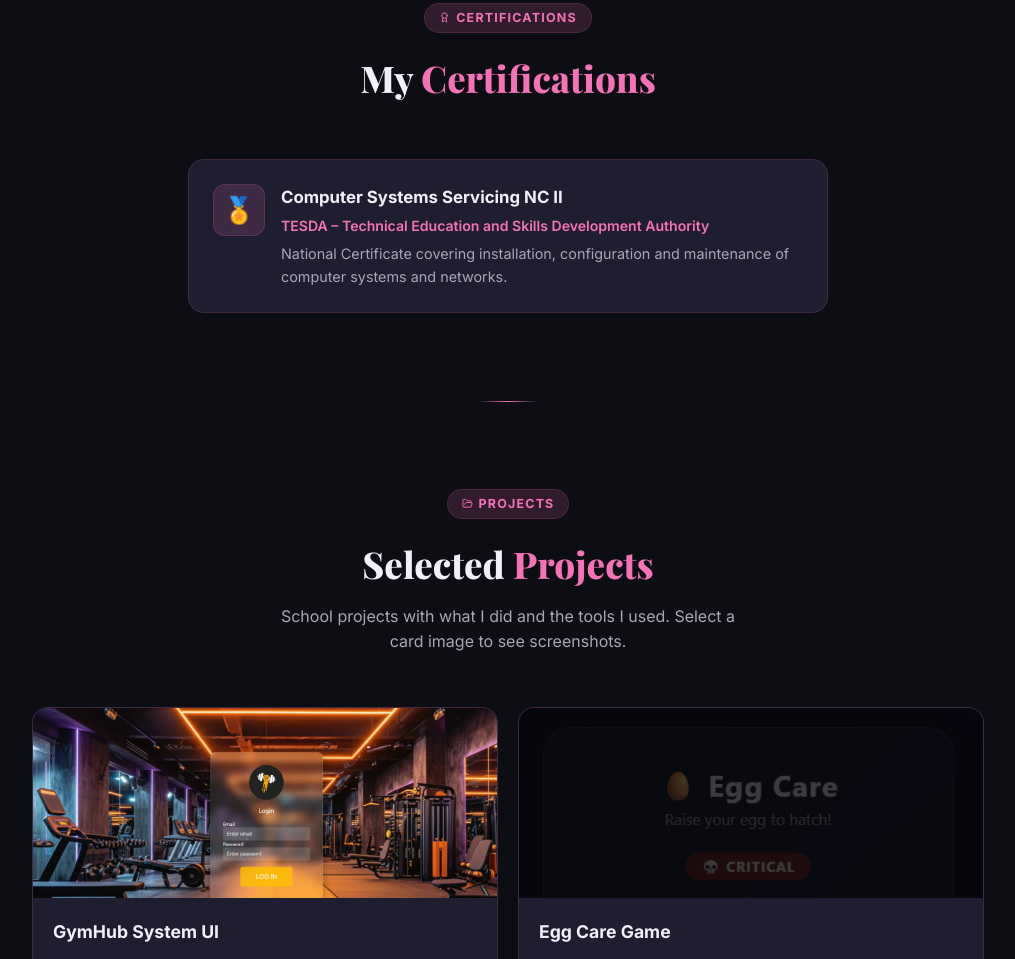
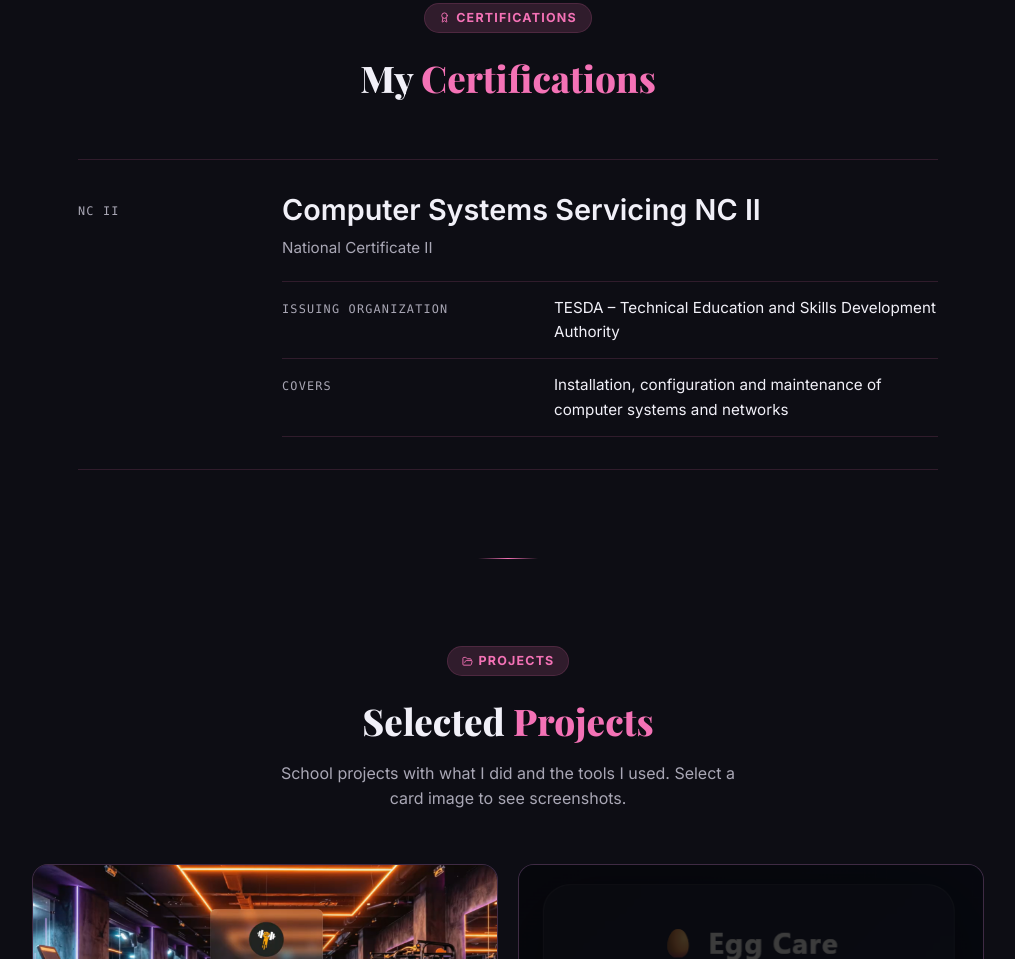
Before and after one commit to nicoleraz/PORTFOLIO, a plain HTML site: page index.html in a window 1280 px wide. Shown: the part 3990-4949 px from the top of the page, without its empty margins (132-1147 px from the left). Drawn offline with nearby package versions, Linux system fonts and the light colour scheme.

Commit message:
Update index.html

```diff
--- a/index.html
+++ b/index.html
@@ -179,12 +179,15 @@
     .chip { padding: 6px 14px; border-radius: 99px; background: var(--pink-glow); border: 1px solid var(--border); color: var(--text); font-size: .88rem; font-weight: 500; }
 
     /* CERTIFICATIONS */
-    .cert-grid { max-width: 640px; margin: 0 auto; }
-    .cert-card { background: var(--surface); border: 1px solid var(--border); border-radius: var(--radius); padding: 24px; display: flex; gap: 16px; align-items: flex-start; }
-    .cert-badge { width: 52px; height: 52px; border-radius: 12px; background: var(--pink-glow); border: 1px solid var(--border); display: flex; align-items: center; justify-content: center; font-size: 1.6rem; flex-shrink: 0; }
-    .cert-title { font-size: 1.05rem; font-weight: 700; color: var(--text); margin-bottom: 4px; }
-    .cert-issuer { font-size: .88rem; color: var(--pink); font-weight: 600; margin-bottom: 4px; }
-    .cert-desc { font-size: .9rem; color: var(--text-muted); line-height: 1.6; }
+    .cert-list { max-width: 860px; margin: 0 auto; border-top: 1px solid var(--border); }
+    .cert-item { display: grid; grid-template-columns: 180px 1fr; gap: 24px; padding: 32px 0; border-bottom: 1px solid var(--border); }
+    .cert-date, .cert-row dt { font-family: ui-monospace, SFMono-Regular, Menlo, Consolas, monospace; font-size: .74rem; letter-spacing: 1.2px; text-transform: uppercase; color: var(--text-muted); }
+    .cert-date { padding-top: 10px; }
+    .cert-title { font-size: clamp(1.3rem, 3vw, 1.8rem); font-weight: 600; line-height: 1.25; color: var(--text); }
+    .cert-type { font-size: .95rem; color: var(--text-muted); margin: 8px 0 20px; }
+    .cert-rows { border-top: 1px solid var(--border); }
+    .cert-row { display: grid; grid-template-columns: 1fr 1.5fr; gap: 16px; padding: 14px 0; border-bottom: 1px solid var(--border); align-items: baseline; }
+    .cert-row dd { font-size: .95rem; color: var(--text); }
 
     /* PROJECTS */
     .projects-grid { display: grid; grid-template-columns: repeat(2, 1fr); gap: 20px; }
@@ -251,7 +254,9 @@
       .about-grid, .projects-grid, .detail-grid, .exp-grid { grid-template-columns: 1fr; }
       .projects-grid .project-card:last-child:nth-child(odd) { max-width: none; }
       .contact-card { padding: 26px 18px; }
-      .cert-card { flex-direction: column; }
+      .cert-item { grid-template-columns: 1fr; gap: 8px; padding: 26px 0; }
+      .cert-date { padding-top: 0; }
+      .cert-row { grid-template-columns: 1fr; gap: 4px; }
     }
     @media (max-width: 480px) {
       .section { padding: 60px 0; }
@@ -466,15 +471,21 @@
         <div class="tag"><i data-lucide="award" width="11" height="11"></i> Certifications</div>
         <h2 class="section-title">My <span>Certifications</span></h2>
       </div>
-      <div class="cert-grid">
-        <div class="cert-card fade-up">
-          <div class="cert-badge" aria-hidden="true">🏅</div>
+      <div class="cert-list">
+        <article class="cert-item fade-up">
+          <!-- To show a date like "MAY 28, 2026", replace NC II below with the date -->
+          <div class="cert-date">NC II</div>
           <div>
-            <div class="cert-title">Computer Systems Servicing NC II</div>
-            <div class="cert-issuer">TESDA – Technical Education and Skills Development Authority</div>
-            <div class="cert-desc">National Certificate covering installation, configuration and maintenance of computer systems and networks.</div>
+            <h3 class="cert-title">Computer Systems Servicing NC II</h3>
+            <p class="cert-type">National Certificate II</p>
+            <dl class="cert-rows">
+              <div class="cert-row"><dt>Issuing organization</dt><dd>TESDA – Technical Education and Skills Development Authority</dd></div>
+              <div class="cert-row"><dt>Covers</dt><dd>Installation, configuration and maintenance of computer systems and networks</dd></div>
+              <!-- To add the training center, copy this line:
+              <div class="cert-row"><dt>Training institution</dt><dd>YOUR TRAINING CENTER</dd></div> -->
+            </dl>
           </div>
-        </div>
+        </article>
       </div>
     </div>
   </section>
```
